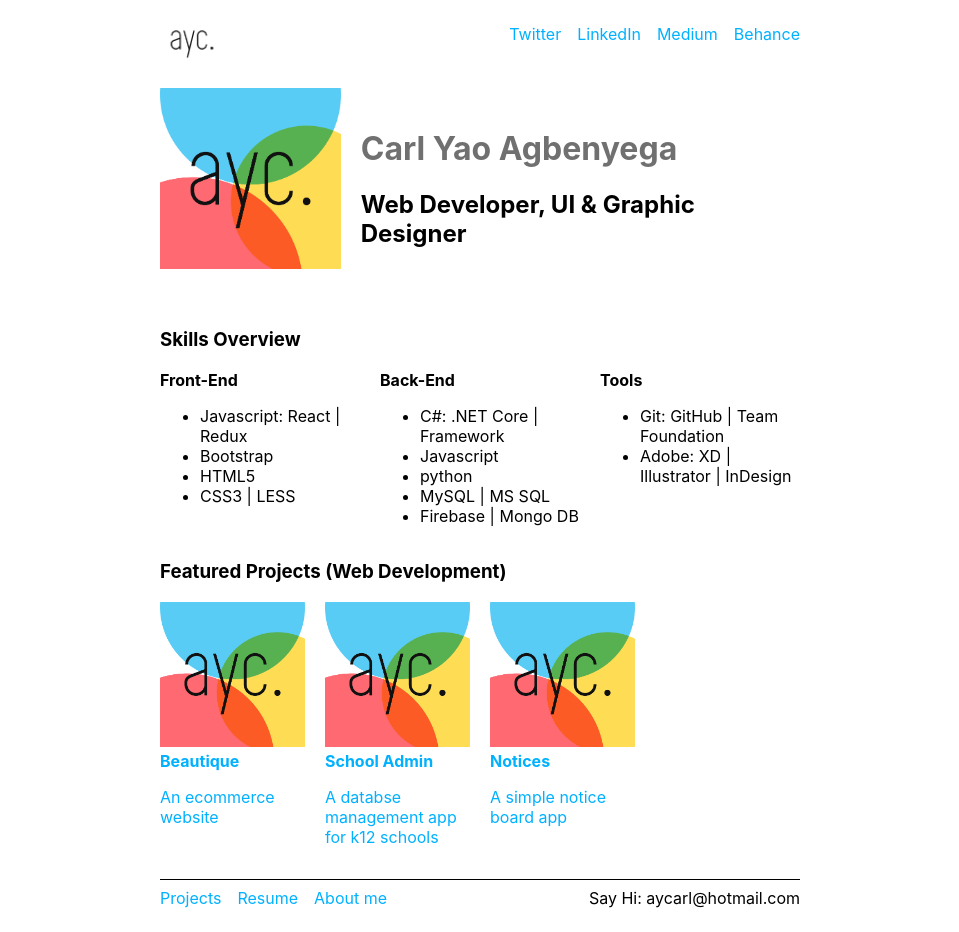
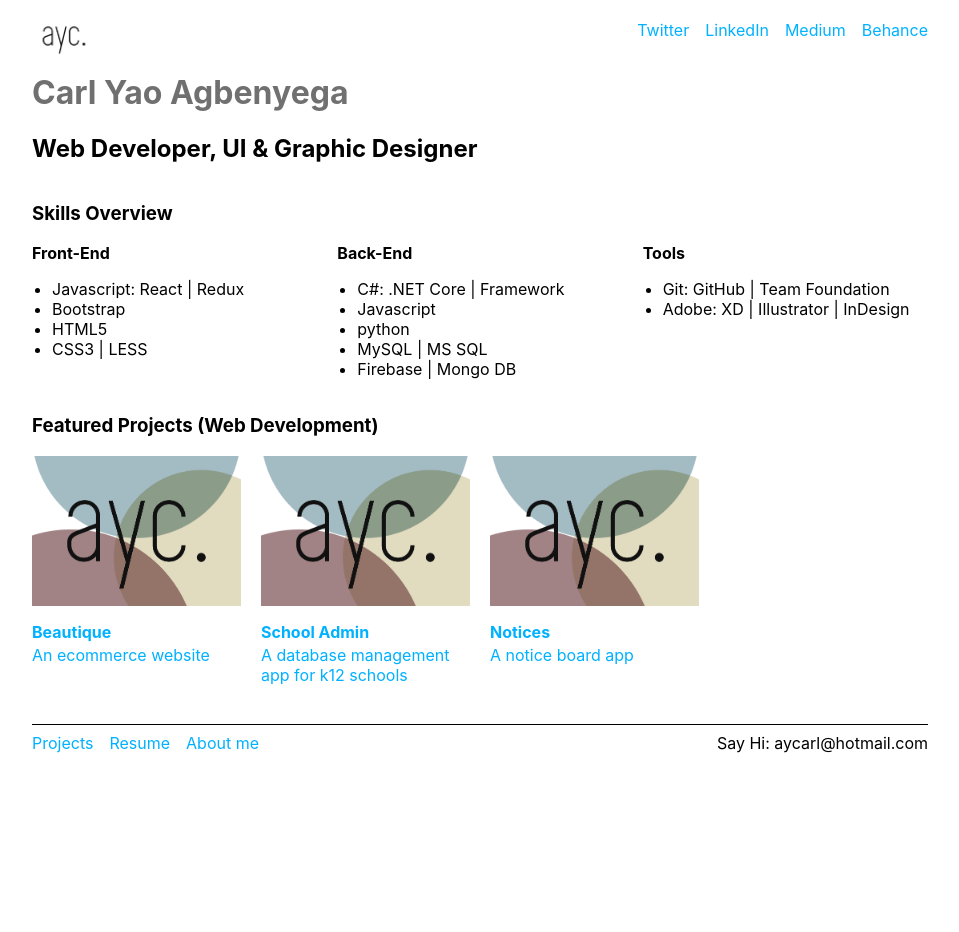
Before and after one commit to aycarl/aycarl.github.io, a React (Create React App) app: page /#/ in a window 1280 px wide. Shown: the whole page, without its empty margins (160-1119 px from the left). After the commit the page ends 800 px from the top, so only its background shows below. Built offline with nearby package versions, Linux system fonts and the light colour scheme.

Commit message:
updated styling

```diff
--- a/src/components/Footer/footer.styles.css
+++ b/src/components/Footer/footer.styles.css
@@ -3,7 +3,7 @@
   max-height: 8vh;
   margin-bottom: 2vh;
   bottom: 0%;
-  padding: 0.5rem 20rem;
+  padding:  0.5vh 15vw;
 }
 
 .menu {
--- a/src/components/header/header.styles.css
+++ b/src/components/header/header.styles.css
@@ -1,6 +1,6 @@
 .header {
     height: 5vh;
-    padding: 0.5rem 20rem;
+    padding: 0.5vh 15vw;
 }
 
 .header-container {
--- a/src/components/jumbotron/jumbotron.component.js
+++ b/src/components/jumbotron/jumbotron.component.js
@@ -13,10 +13,8 @@ const ImageContainer = () => (
 const JumboContent = () => {
   return (
     <div className="jumboProfileInfo">
-      <div>
         <h1>Carl Yao Agbenyega</h1>
         <h2>Web Developer, UI & Graphic Designer</h2>
-      </div>
     </div>
   );
 };
@@ -24,7 +22,7 @@ const JumboContent = () => {
 const Jumbotron = () => {
   return (
     <div className="jumbotron">
-      <ImageContainer />
+      {/* <ImageContainer /> */}
       <JumboContent />
     </div>
   );
--- a/src/components/jumbotron/jumbotron.styles.css
+++ b/src/components/jumbotron/jumbotron.styles.css
@@ -1,10 +1,10 @@
 .jumbotron {
   display: flex;
-  margin: 5vh 0 5vh 0;
+  margin: 1vh 0 1vh 0;
 }
 
 .profileImageContainer {
-  width: 15vw;
+  width: 200px;
   height: auto;
 }
 
@@ -13,9 +13,5 @@
 }
 
 .jumboProfileInfo {
-  padding: 20px;
+  /* padding: 20px; */
 }
-
-.infoContainer {
-
-}
--- a/src/components/pages/page.styles.css
+++ b/src/components/pages/page.styles.css
@@ -1,5 +1,5 @@
 .page {
-  padding: 0.5rem 20rem;
+  padding: 0.5vh 15vw;
   min-height: 85vh;
 }
 
@@ -11,3 +11,11 @@
 h1 {
   color: #707070;
 }
+
+ul {
+  padding-inline-start: 20px;
+}
+
+p {
+  margin-block-start: .2em;
+}
--- a/src/components/projects/project-card.components.jsx
+++ b/src/components/projects/project-card.components.jsx
@@ -8,9 +8,7 @@ const ProjectCard = (props) => {
   return (
     <div className="projectCard">
       <a href={props.link}>
-        <div className="imgContainer">
-          <img alt="project" src={Logo} className="background-image" />
-        </div>
+        <div style={{backgroundImage:`url(${Logo})`}} className="background-image" />
         <div className="projectDescription">
           <strong>{props.projectName}</strong>
           <p>{props.description}</p>
--- a/src/components/projects/project-card.style.css
+++ b/src/components/projects/project-card.style.css
@@ -5,15 +5,14 @@
   border-radius: 5px;
 }
 
-.imgContainer {
-  height: auto;
+.background-image {
+  filter: grayscale(80%);
+  height: 150px;
   width: 100%;
+  background-position: center;
+  background-size: cover;
 }
 
-/* .projectDescription {
-  position: absolute;
-} */
-
-.background-image {
-  width: 100%;
+.projectDescription {
+  margin-block-start: 1em;
 }
--- a/src/components/projects/projects.components.jsx
+++ b/src/components/projects/projects.components.jsx
@@ -16,12 +16,12 @@ const Projects = () => {
         />
         <ProjectCard
           projectName="School Admin"
-          description="A databse management app for k12 schools"
+          description="A database management app for k12 schools"
           link="https://paperhuts.com/school-admin/"
         />
         <ProjectCard
           projectName="Notices"
-          description="A simple notice board app"
+          description="A notice board app"
           link="https://aycarl.github.io/monsters-rolodex/"
         />
       </div>
```
